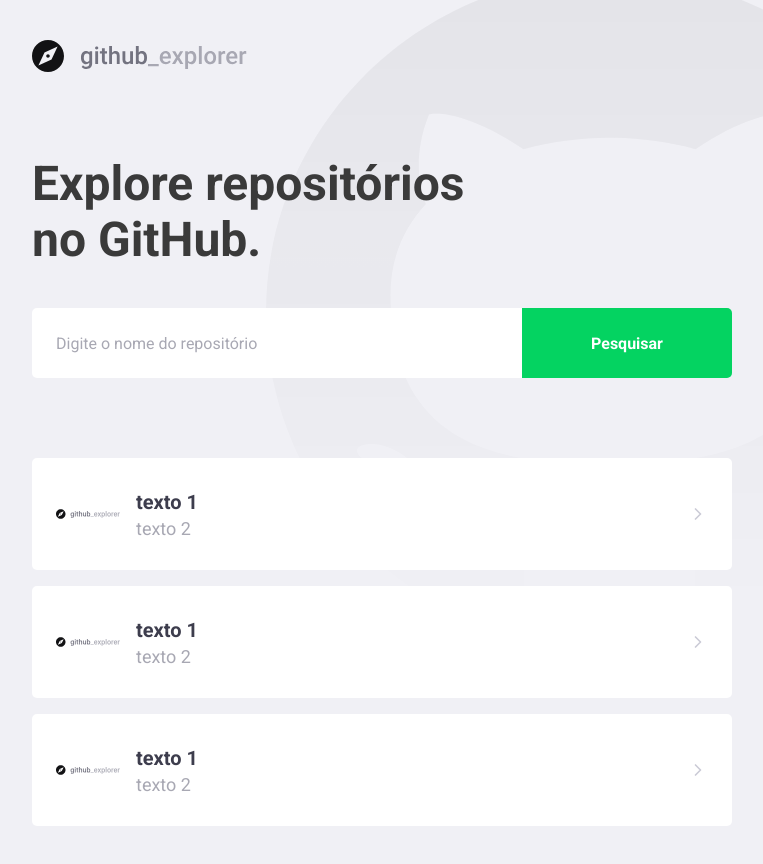
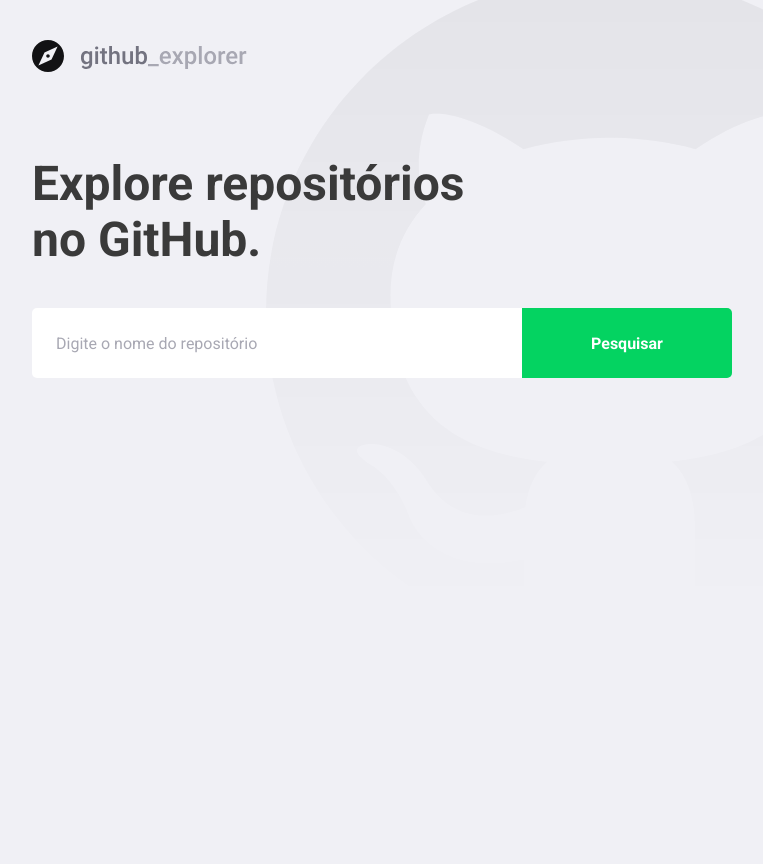
Before and after one commit to olimpiossdx/GoStack, a React (Create React App) app in the folder nivel-3/05-primeiro-projeto-react/: page / in a window 1280 px wide. Shown: the whole page, without its empty margins (148-911 px from the left). After the commit the page ends 800 px from the top, so only its background shows below. Built offline with nearby package versions, Linux system fonts and the light colour scheme.

Commit message:
Conectando com api do github

```diff
--- a/nivel-3/05-primeiro-projeto-react/package.json
+++ b/nivel-3/05-primeiro-projeto-react/package.json
@@ -10,6 +10,7 @@
     "@types/node": "^12.0.0",
     "@types/react": "^16.9.53",
     "@types/react-dom": "^16.9.8",
+    "axios": "^0.21.1",
     "polished": "^4.0.5",
     "react": "^17.0.1",
     "react-dom": "^17.0.1",
--- a/nivel-3/05-primeiro-projeto-react/src/pages/dashboard/index.tsx
+++ b/nivel-3/05-primeiro-projeto-react/src/pages/dashboard/index.tsx
@@ -4,52 +4,61 @@
 import { Title, Form, Repositories } from './styles';
 
 import logoImg from '../../assets/logo.svg';
+import api from '../../services/api';
+
+interface Repository {
+  full_name: string;
+  description: string;
+
+  owner: {
+    login: string;
+    avatar_url: string;
+  }
+}
 
 const Dashboard: React.FC = () => {
+  const [newRepo, setNewRepo] = React.useState('');
+  const [repostories, setRepostories] = React.useState<Repository[]>([]);
+
+  async function handleAddRepository(event: React.FormEvent<HTMLFormElement>): Promise<void> {
+    event.preventDefault();
+
+    const response = await api.get<Repository>(`repos/${newRepo}`);
+
+    const repository = response.data;
+
+    setRepostories([...repostories, repository]);
+    setNewRepo('');
+  }
+
   return (<>
     <img src={logoImg} alt='Github explore' />
     <Title>
       Explore repositórios no GitHub.
   </Title>
-    <Form>
-      <input placeholder='Digite o nome do repositório' />
+    <Form onSubmit={handleAddRepository}>
+      <input
+        value={newRepo}
+        onChange={(e) => setNewRepo(e.target.value)}
+        placeholder='Digite o nome do repositório'
+      />
       <button type='submit'>
         Pesquisar
       </button>
     </Form>
     <Repositories>
-      <a href='teste'>
-        <img src={logoImg} alt='Dev' />
+      {repostories.map(repository => (
+        <a href={'teste'}>
+          <img src={repository.owner.avatar_url} alt={repository.owner.login} />
           <div>
             <strong>
-            texto 1
+              {repository.full_name}
             </strong>
-          <p> texto 2</p>
+            <p>{repository.description}</p>
           </div>
           <FiChevronRight size={20} />
         </a>
-
-      <a href='teste'>
-        <img src={logoImg} alt='Dev' />
-        <div>
-          <strong>
-            texto 1
-          </strong>
-          <p> texto 2</p>
-        </div>
-        <FiChevronRight size={20} />
-      </a>
-
-      <a href='teste'>
-        <img src={logoImg} alt='Dev' />
-        <div>
-          <strong>
-            texto 1
-          </strong>
-          <p> texto 2</p>
-        </div>
-        <FiChevronRight size={20} />
-      </a>
+      ))}
     </Repositories>
   </>)
 }
--- a/nivel-3/05-primeiro-projeto-react/src/pages/dashboard/styles.ts
+++ b/nivel-3/05-primeiro-projeto-react/src/pages/dashboard/styles.ts
@@ -75,7 +75,8 @@
     }
 
     div{
-      margin-left:16px;
+      margin: 0 16px;
+      flex:1;
 
       strong{
         font-size:20px;
--- /dev/null
+++ b/nivel-3/05-primeiro-projeto-react/src/services/api.ts
@@ -0,0 +1,5 @@
+import axios from "axios";
+
+const api = axios.create({ baseURL: 'https://api.github.com/' });
+
+export default api;
```
Also changed, not shown: 1 other file (tests, documents, lock files or other folders). Lines whose indentation alone changed are shown as unchanged.
